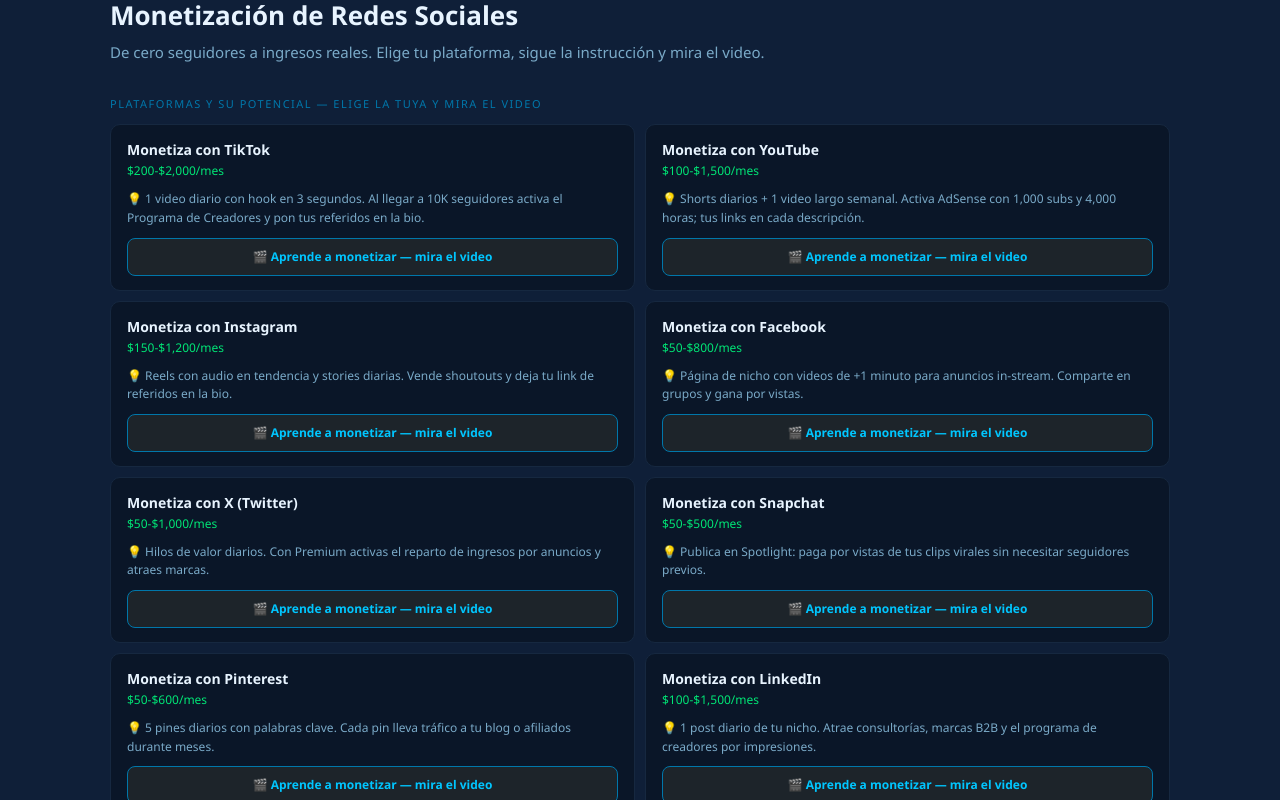
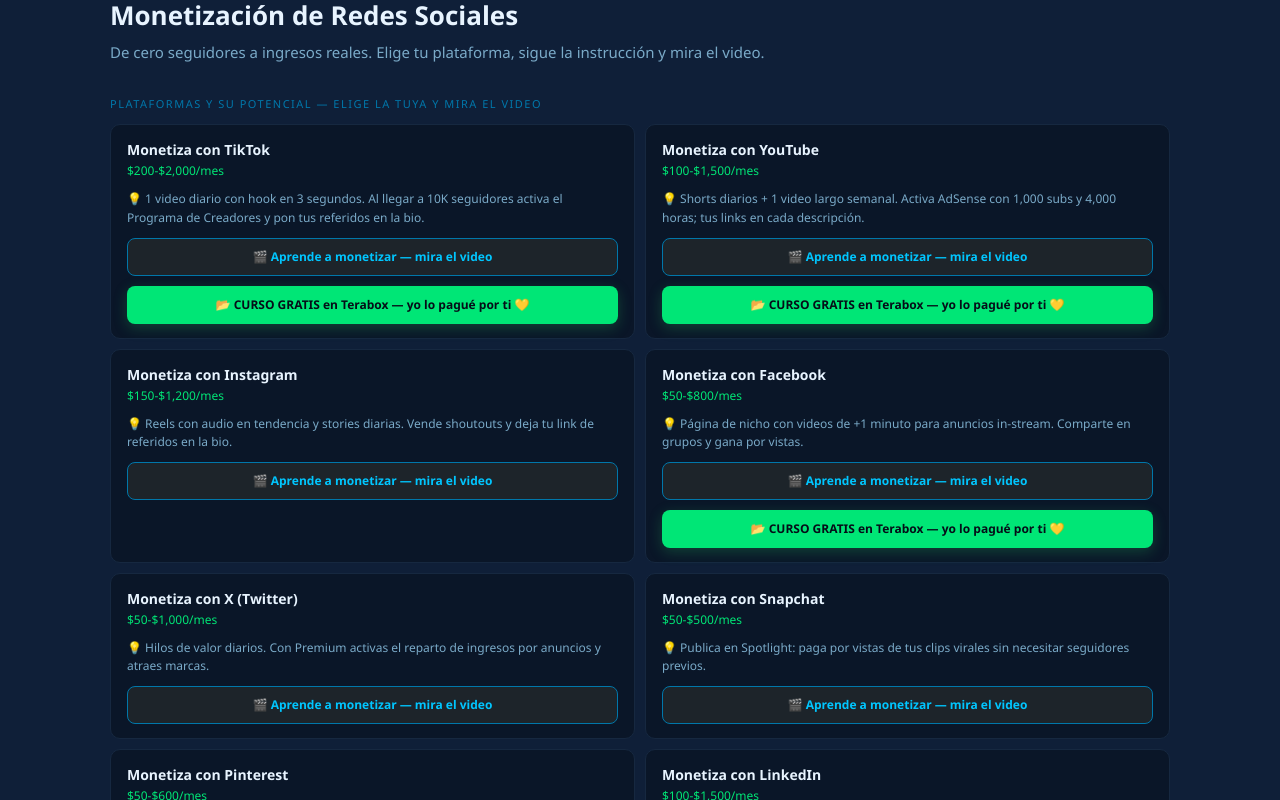
Before and after one commit to bladimirander99-beep/mi-web1, a Next.js app: page / in a window 1280 px wide. Shown: the part 11000-11800 px from the top of the page. Built offline with nearby package versions, Linux system fonts and the light colour scheme.

Commit message:
Cursos Terabox gratis en TikTok, YouTube y Facebook

```diff
--- a/app/components/CursoRedes.tsx
+++ b/app/components/CursoRedes.tsx
@@ -1,5 +1,5 @@
 "use client";
-import { PLATAFORMAS, PLAT_TIPS } from "@/data/curso";
+import { PLATAFORMAS, PLAT_TIPS, TERABOX_CURSOS } from "@/data/curso";
 import { trackEvent } from "@/lib/tracking";
 
 const videoLink = (name: string) =>
@@ -19,7 +19,7 @@
           De cero seguidores a ingresos reales. Elige tu plataforma, sigue la instrucción y mira el video.
         </p>
 
-        {/* PLATAFORMAS: nombre + ganancia + instrucción + video */}
+        {/* PLATAFORMAS: nombre + ganancia + instrucción + video + curso Terabox */}
         <div>
           <span style={{ fontSize: 11, letterSpacing: "1.5px", color: "var(--gold-dark)", marginBottom: "0.75rem", display: "block" }}>
             PLATAFORMAS Y SU POTENCIAL — ELIGE LA TUYA Y MIRA EL VIDEO
@@ -43,6 +43,17 @@
                 >
                   🎬 Aprende a monetizar — mira el video
                 </a>
+                {TERABOX_CURSOS[p.name] && (
+                  <a
+                    href={TERABOX_CURSOS[p.name]}
+                    target="_blank"
+                    rel="noopener noreferrer"
+                    onClick={() => trackEvent("curso_terabox", { event_category: "curso", event_label: p.name })}
+                    style={{ textAlign: "center", fontSize: 12, fontWeight: 700, color: "var(--dark)", background: "var(--green)", borderRadius: 8, padding: "10px 12px", textDecoration: "none", boxShadow: "0 4px 14px rgba(34,197,94,0.25)" }}
+                  >
+                    📂 CURSO GRATIS en Terabox — yo lo pagué por ti 💛
+                  </a>
+                )}
               </div>
             ))}
           </div>
--- a/data/curso.ts
+++ b/data/curso.ts
@@ -85,6 +85,12 @@
   "Audiomack": "Paga mejor que Spotify a artistas nuevos. Sube contenido consistente.",
 };
 
+export const TERABOX_CURSOS: Record<string, string> = {
+  "TikTok": "https://1024terabox.com/s/1tZMIDkO3sz0PRI5gFOsQag",
+  "YouTube": "https://1024terabox.com/s/1yChS-tM39xEZWirSeNCEsQ",
+  "Facebook": "https://1024terabox.com/s/1hpQbHLEpU2_oyfyDalNz9Q",
+};
+
 export const PLAN_90: PlanStep[] = [
   { n: 1, t: "Días 1 al 10: Configura todo", d: "Perfiles activos, bonos reclamados y primeros 3 videos publicados." },
   { n: 2, t: "Días 11 al 30: Consistencia diaria", d: "1 video por día. Analiza qué formato tiene más vistas y doble apuesta en ese estilo." },
```
